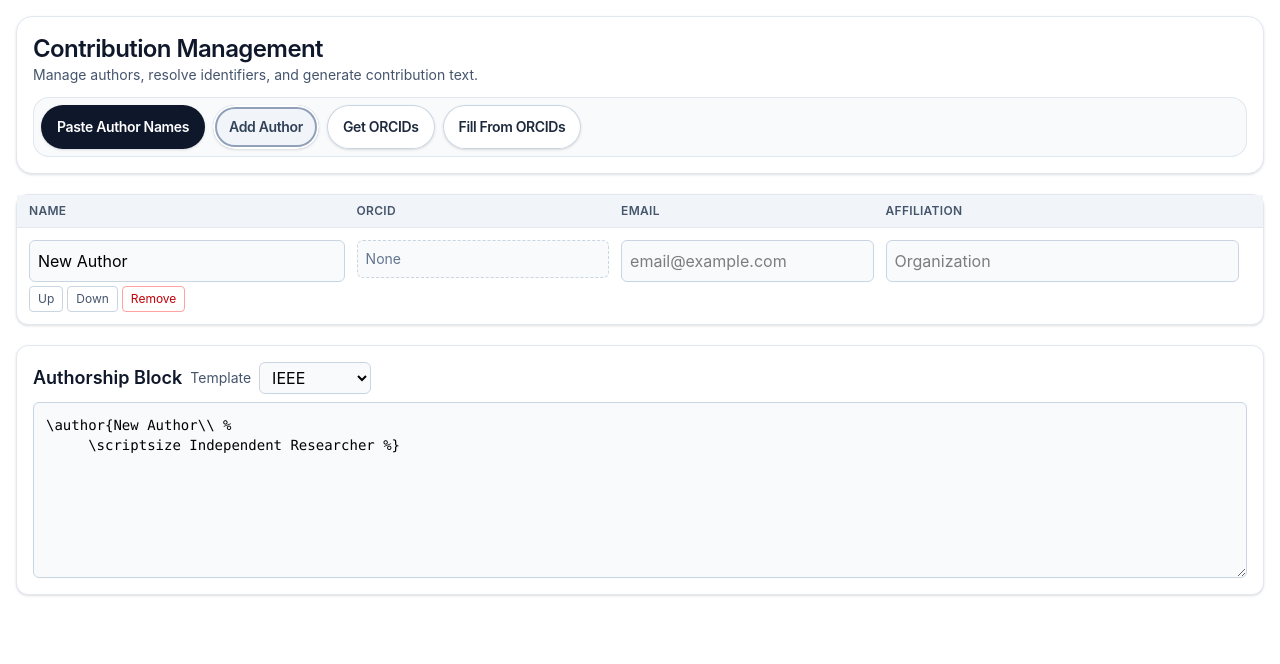
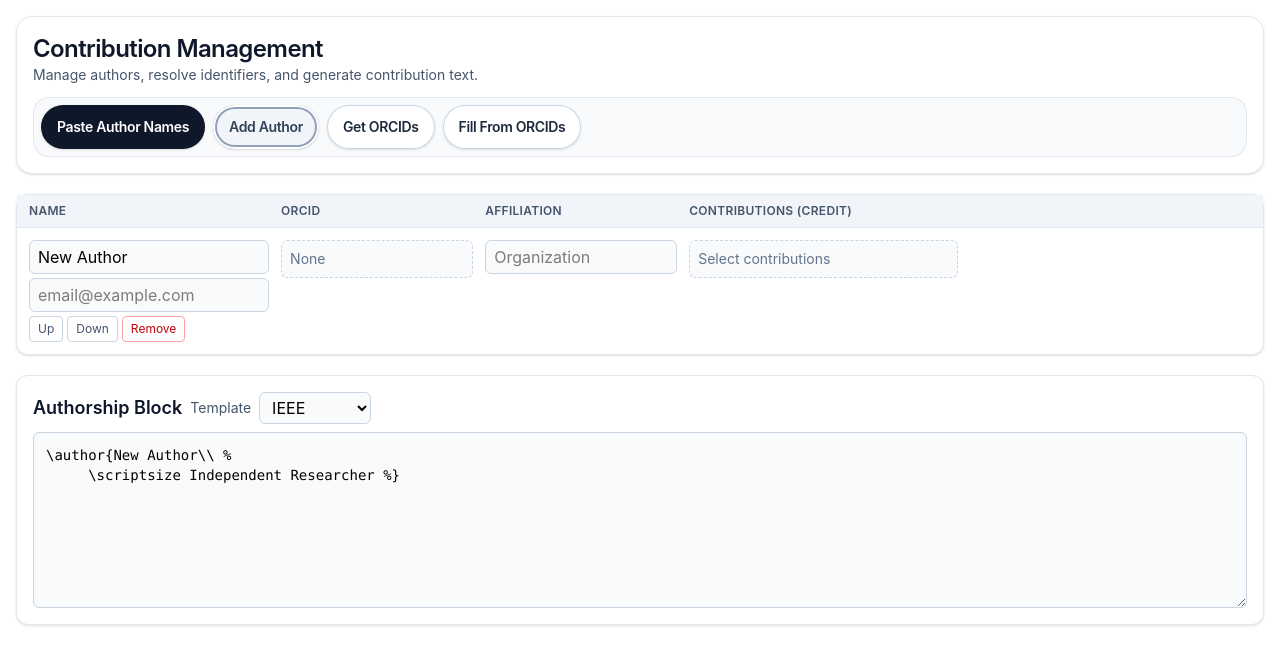
Before and after one commit to mcnuttandrew/contrib-builder, a Svelte app: page / in a window 1280 px wide. Both pictures are taken after a click on the button "Add Author". Shown: the top 664 px of the page. Built offline with nearby package versions, Linux system fonts and the light colour scheme.

Commit message:
first draft of the contribution stuff

```diff
--- a/src/App.svelte
+++ b/src/App.svelte
@@ -95,8 +95,8 @@
     >
       <div>Name</div>
       <div>ORCID</div>
-      <div>Email</div>
       <div>Affiliation</div>
+      <div>Contributions (CRediT)</div>
     </div>
     {#each $store.authors as author, idx}
       <Author {author} {idx} />
@@ -131,7 +131,7 @@
   .author-table-cols {
     grid-template-columns:
       minmax(12rem, 1.25fr) minmax(11rem, 1fr) minmax(11rem, 1fr)
-      minmax(14rem, 1.4fr) auto;
+      minmax(14rem, 1.4fr) minmax(14rem, 1.4fr) auto;
   }
 
   .authorship-output {
--- a/src/Author.svelte
+++ b/src/Author.svelte
@@ -1,5 +1,6 @@
 <script lang="ts">
   import type { Author } from "./store";
+  import ContributionsCell from "./ContributionsCell.svelte";
   import Popover from "./Popover.svelte";
   import store from "./store";
   let { author, idx }: { author: Author; idx: number } = $props();
@@ -29,10 +30,13 @@
     "rounded border border-slate-300 px-2 py-1 text-xs text-slate-600 hover:bg-slate-100";
   const multiOptionCellStyle =
     "w-full rounded-md border border-amber-300 bg-amber-50 px-2 py-2 text-left text-sm text-amber-800 hover:bg-amber-100";
+
+  const inputStyle =
+    "w-full rounded-md border border-slate-300 bg-slate-50 py-1 px-2";
 </script>
 
 <div
-  class="grid gap-2 border-b border-slate-200 p-3 last:border-b-0 md:grid-cols-[minmax(12rem,1.25fr)_minmax(11rem,1fr)_minmax(11rem,1fr)_minmax(14rem,1.4fr)_auto] md:items-start md:gap-3"
+  class="grid gap-2 border-b border-slate-200 p-3 last:border-b-0 md:grid-cols-[minmax(12rem,1.25fr)_minmax(11rem,1fr)_minmax(11rem,1fr)_minmax(14rem,1.4fr)_minmax(14rem,1.4fr)_auto] md:items-start md:gap-3"
 >
   <div class="flex min-w-0 flex-col gap-1">
     <div
@@ -42,7 +46,7 @@
     </div>
     <input
       value={author.name}
-      class="w-full rounded-md border border-slate-300 bg-slate-50 p-2"
+      class={inputStyle}
       placeholder="Author name"
       onchange={(e) => {
         // @ts-ignore
@@ -51,6 +55,16 @@
           return;
         }
         store.updateAuthorProperty(idx, "name", value);
+      }}
+    />
+    <input
+      value={author.email}
+      class={inputStyle}
+      placeholder="email@example.com"
+      onchange={(e) => {
+        // @ts-ignore
+        const value = e.target?.value;
+        store.updateAuthorProperty(idx, "email", value?.trim() ?? "");
       }}
     />
     <div class="flex items-center justify-start gap-1">
@@ -195,24 +209,6 @@
     <div
       class="text-[11px] font-semibold uppercase tracking-wide text-slate-500 md:hidden"
     >
-      Email
-    </div>
-    <input
-      value={author.email}
-      class="w-full rounded-md border border-slate-300 bg-slate-50 p-2"
-      placeholder="email@example.com"
-      onchange={(e) => {
-        // @ts-ignore
-        const value = e.target?.value;
-        store.updateAuthorProperty(idx, "email", value?.trim() ?? "");
-      }}
-    />
-  </div>
-
-  <div class="flex min-w-0 flex-col gap-1">
-    <div
-      class="text-[11px] font-semibold uppercase tracking-wide text-slate-500 md:hidden"
-    >
       Affiliation
     </div>
     {#if author.affiliation && Array.isArray(author.affiliation)}
@@ -271,7 +267,7 @@
     {/if}
     <input
       value={typeof author.affiliation === "string" ? author.affiliation : ""}
-      class="w-full rounded-md border border-slate-300 bg-slate-50 p-2"
+      class={inputStyle}
       placeholder="Organization"
       onchange={(e) => {
         // @ts-ignore
@@ -280,4 +276,6 @@
       }}
     />
   </div>
+
+  <ContributionsCell {author} {idx} />
 </div>
--- /dev/null
+++ b/src/ContributionsCell.svelte
@@ -0,0 +1,103 @@
+<script lang="ts">
+  import Popover from "./Popover.svelte";
+  import {
+    CREDIT_CONTRIBUTION_ROLES,
+    type CreditContributionRoleName,
+  } from "./creditTaxonomy";
+  import type { Author } from "./store";
+  import store from "./store";
+
+  let { author, idx }: { author: Author; idx: number } = $props();
+
+  const actionButtonStyle =
+    "rounded border border-slate-300 px-2 py-1 text-xs text-slate-600 hover:bg-slate-100";
+
+  function toggleContribution(roleName: CreditContributionRoleName) {
+    const hasRole = author.contributions.includes(roleName);
+    const next = hasRole
+      ? author.contributions.filter((selected) => selected !== roleName)
+      : [...author.contributions, roleName];
+
+    store.updateAuthorProperty(idx, "contributions", next);
+  }
+
+  function clearContributions() {
+    store.updateAuthorProperty(idx, "contributions", []);
+  }
+</script>
+
+<div class="flex min-w-0 flex-col gap-1">
+  <div
+    class="text-[11px] font-semibold uppercase tracking-wide text-slate-500 md:hidden"
+  >
+    Contributions (CRediT)
+  </div>
+  <Popover
+    label={author.contributions.join(", ") || "Select contributions"}
+    buttonClass={author.contributions.length > 0
+      ? "w-full rounded-md border border-emerald-300 bg-emerald-50 px-2 py-2 text-left text-sm text-emerald-800 hover:bg-emerald-100 cursor-pointer"
+      : "w-full rounded-md border border-dashed border-slate-300 bg-slate-50 px-2 py-2 text-left text-sm text-slate-500 hover:bg-slate-100 cursor-pointer"}
+    wrapperClass="w-full"
+    let:close
+  >
+    <div
+      class="mb-2 text-xs font-semibold uppercase tracking-wide text-slate-500"
+    >
+      CRediT contributor roles
+    </div>
+
+    {#if author.contributions.length > 0}
+      <div class="mb-2 flex flex-wrap gap-1">
+        {#each author.contributions as contribution}
+          <button
+            class="rounded-full border border-emerald-300 bg-emerald-50 px-2 py-0.5 text-[11px] text-emerald-700 cursor-pointer"
+            onclick={() => toggleContribution(contribution)}
+            >{contribution}</button
+          >
+        {/each}
+      </div>
+    {/if}
+
+    <div class="max-h-56 space-y-1 overflow-y-auto pr-1">
+      {#each CREDIT_CONTRIBUTION_ROLES as role}
+        <div class="group relative">
+          <button
+            class={`w-full rounded border px-2 py-1 text-left text-xs ${
+              author.contributions.includes(role.name)
+                ? "border-emerald-300 bg-emerald-50 text-emerald-800 cursor-pointer hover:bg-emerald-100"
+                : "border-slate-200 bg-white text-slate-700 hover:bg-slate-50 cursor-pointer"
+            }`}
+            onclick={() => toggleContribution(role.name)}
+            aria-label={`${role.name}: ${role.description}`}
+          >
+            <div class="font-semibold">
+              {author.contributions.includes(role.name) ? "[x]" : "[ ]"}
+              {role.name}
+            </div>
+            <div class="mt-0.5 text-[11px] leading-relaxed opacity-80">
+              {role.description}
+            </div>
+          </button>
+
+          <!-- <div
+            class="pointer-events-none absolute left-2 right-2 top-full z-20 mt-1 hidden rounded-md border border-slate-300 bg-white p-3 text-sm leading-relaxed text-slate-800 shadow-lg group-hover:block group-focus-within:block"
+            role="tooltip"
+          >
+            {role.description}
+          </div> -->
+        </div>
+      {/each}
+    </div>
+
+    <div class="mt-2 flex items-center gap-1">
+      <button
+        class={actionButtonStyle}
+        onclick={clearContributions}
+        disabled={author.contributions.length === 0}
+      >
+        Clear
+      </button>
+      <button class={actionButtonStyle} onclick={() => close()}>Done</button>
+    </div>
+  </Popover>
+</div>
--- /dev/null
+++ b/src/creditTaxonomy.ts
@@ -0,0 +1,66 @@
+export const CREDIT_CONTRIBUTION_ROLES = [
+  {
+    name: "Conceptualization",
+    description:
+      "Generation of new ideas, conceptualization of the work, and formulation of the research question.",
+  },
+  {
+    name: "Data curation",
+    description:
+      "Management of data sets, including creation, validation, and storage.",
+  },
+  {
+    name: "Formal analysis",
+    description:
+      "Application of mathematical modeling and statistical analysis to the work.",
+  },
+  {
+    name: "Funding acquisition",
+    description: "Securing financial support for the project.",
+  },
+  {
+    name: "Investigation",
+    description: "Conducting research and gathering data.",
+  },
+  {
+    name: "Methodology",
+    description: "Development and implementation of the research methods.",
+  },
+  {
+    name: "Project administration",
+    description:
+      "Management of the project, including planning, coordination, and execution.",
+  },
+  {
+    name: "Resources",
+    description:
+      "Acquisition and management of resources needed for the project.",
+  },
+  {
+    name: "Software",
+    description: "Development and maintenance of software tools and platforms.",
+  },
+  {
+    name: "Supervision",
+    description: "Overseeing the work of others and providing guidance.",
+  },
+  {
+    name: "Validation",
+    description: "Verification of the accuracy and reliability of the work.",
+  },
+  {
+    name: "Visualization",
+    description: "Creation of visual representations of the data and findings.",
+  },
+  {
+    name: "Writing - original draft",
+    description: "Creation of the initial version of the written work.",
+  },
+  {
+    name: "Writing - review and editing",
+    description: "Reviewing and improving the written work.",
+  },
+] as const;
+
+export type CreditContributionRole = (typeof CREDIT_CONTRIBUTION_ROLES)[number];
+export type CreditContributionRoleName = CreditContributionRole["name"];
--- a/src/store.ts
+++ b/src/store.ts
@@ -1,10 +1,14 @@
 import { writable } from "svelte/store";
+import {
+  CREDIT_CONTRIBUTION_ROLES,
+  type CreditContributionRoleName,
+} from "./creditTaxonomy";
 export interface Author {
   name: string;
   email: string;
   affiliation: string | null | string[];
   orcid: string | null | string[];
-  contributions: string[];
+  contributions: CreditContributionRoleName[];
 }
 
 interface StoreData {
@@ -20,6 +24,38 @@ function serializeStore(store: StoreData) {
     ...store,
   };
 }
+
+const validContributionRoles = new Set(
+  CREDIT_CONTRIBUTION_ROLES.map((role) => role.name),
+);
+
+function normalizeContributions(value: unknown): CreditContributionRoleName[] {
+  if (!Array.isArray(value)) {
+    return [];
+  }
+
+  return value
+    .map((entry) => {
+      if (typeof entry === "string") {
+        return entry;
+      }
+
+      if (
+        entry &&
+        typeof entry === "object" &&
+        "name" in entry &&
+        typeof entry.name === "string"
+      ) {
+        return entry.name;
+      }
+
+      return "";
+    })
+    .filter((role): role is CreditContributionRoleName =>
+      validContributionRoles.has(role as CreditContributionRoleName),
+    );
+}
+
 function deserializeStore(store: any) {
   const authors = Array.isArray(store?.authors)
     ? store.authors.map((author: Partial<Author>) => ({
@@ -31,9 +67,7 @@ function deserializeStore(store: any) {
             ? author.affiliation
             : "",
         orcid: author?.orcid ?? null,
-        contributions: Array.isArray(author?.contributions)
-          ? author.contributions
-          : [],
+        contributions: normalizeContributions(author?.contributions),
       }))
     : [];
 
@@ -157,7 +191,7 @@ function createStore() {
       ),
     updateAuthorProperty: (
       idx: number,
-      type: "name" | "email" | "affiliation" | "orcid",
+      type: "name" | "email" | "affiliation" | "orcid" | "contributions",
       value: string | string[] | null,
     ) =>
       updateValue<StoreData["authors"]>("authors", (authors) =>
--- /dev/null
+++ b/src/templates/credit.ts
@@ -0,0 +1,33 @@
+import { CREDIT_CONTRIBUTION_ROLES } from "../creditTaxonomy";
+import type { Author } from "../store";
+import { getValidAuthors } from "./utils";
+
+const roleRank = new Map(
+  CREDIT_CONTRIBUTION_ROLES.map((role, idx) => [role.name, idx]),
+);
+
+function sortByTaxonomyRoleOrder(roles: string[]): string[] {
+  return [...new Set(roles)].sort((a, b) => {
+    const left = roleRank.get(a) ?? Number.MAX_SAFE_INTEGER;
+    const right = roleRank.get(b) ?? Number.MAX_SAFE_INTEGER;
+    return left - right;
+  });
+}
+
+export function generateCreditContributionList(authors: Author[]): string {
+  const validAuthors = getValidAuthors(authors);
+  const authorsWithContributions = validAuthors.filter(
+    (author) => author.contributions.length > 0,
+  );
+
+  if (authorsWithContributions.length === 0) {
+    return "No CRediT contributions assigned.";
+  }
+
+  return authorsWithContributions
+    .map((author) => {
+      const orderedRoles = sortByTaxonomyRoleOrder(author.contributions);
+      return `${author.name.trim()}: ${orderedRoles.join(", ")}.`;
+    })
+    .join("\n");
+}
--- a/src/templates/index.ts
+++ b/src/templates/index.ts
@@ -1,12 +1,14 @@
 import { generateIEEEAuthorList } from "./ieee";
 import { generateACMAuthorList } from "./acm";
 import { generateCGFAuthorList } from "./cgf";
+import { generateCreditContributionList } from "./credit";
 import { generatePlainTextAuthorList } from "./plain-text";
 
 const templates = {
   IEEE: generateIEEEAuthorList,
   ACM: generateACMAuthorList,
   CGF: generateCGFAuthorList,
+  CRediT: generateCreditContributionList,
   "Plain Text": generatePlainTextAuthorList,
 };
 export default templates;
```
Also changed, not shown: 2 other files (tests, documents, lock files or other folders).
